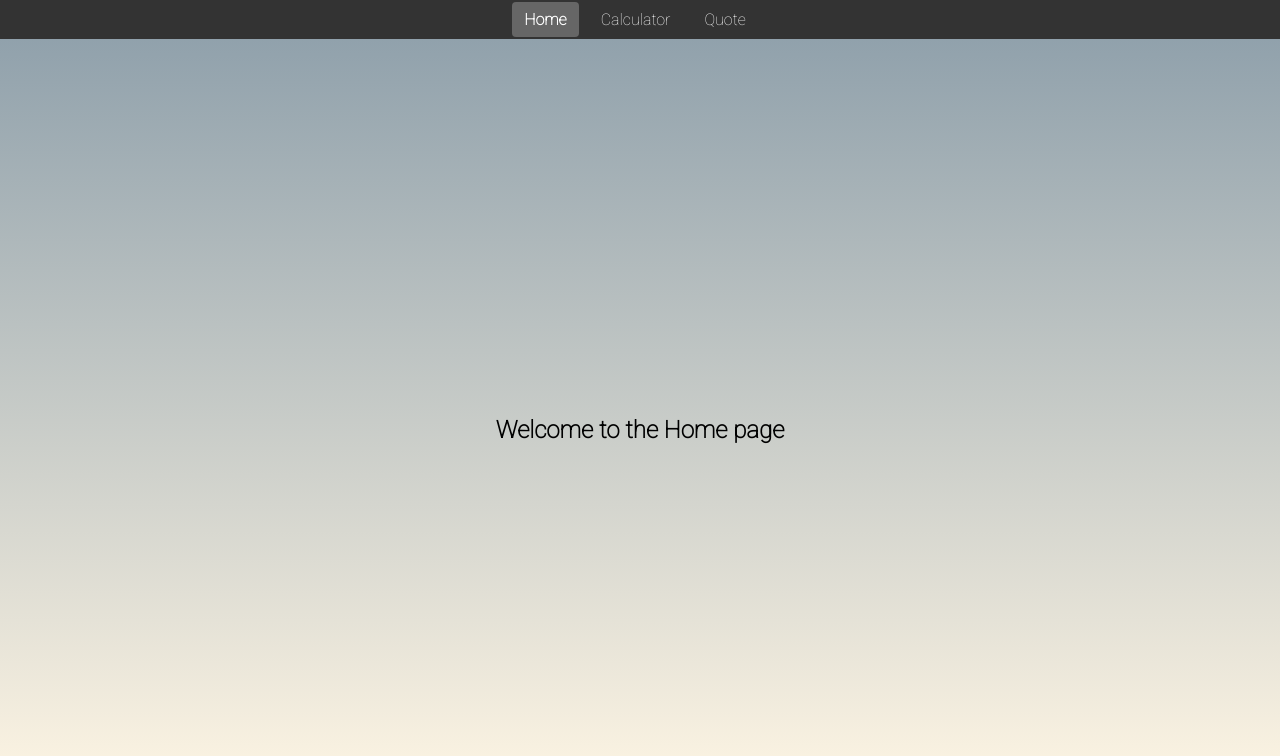
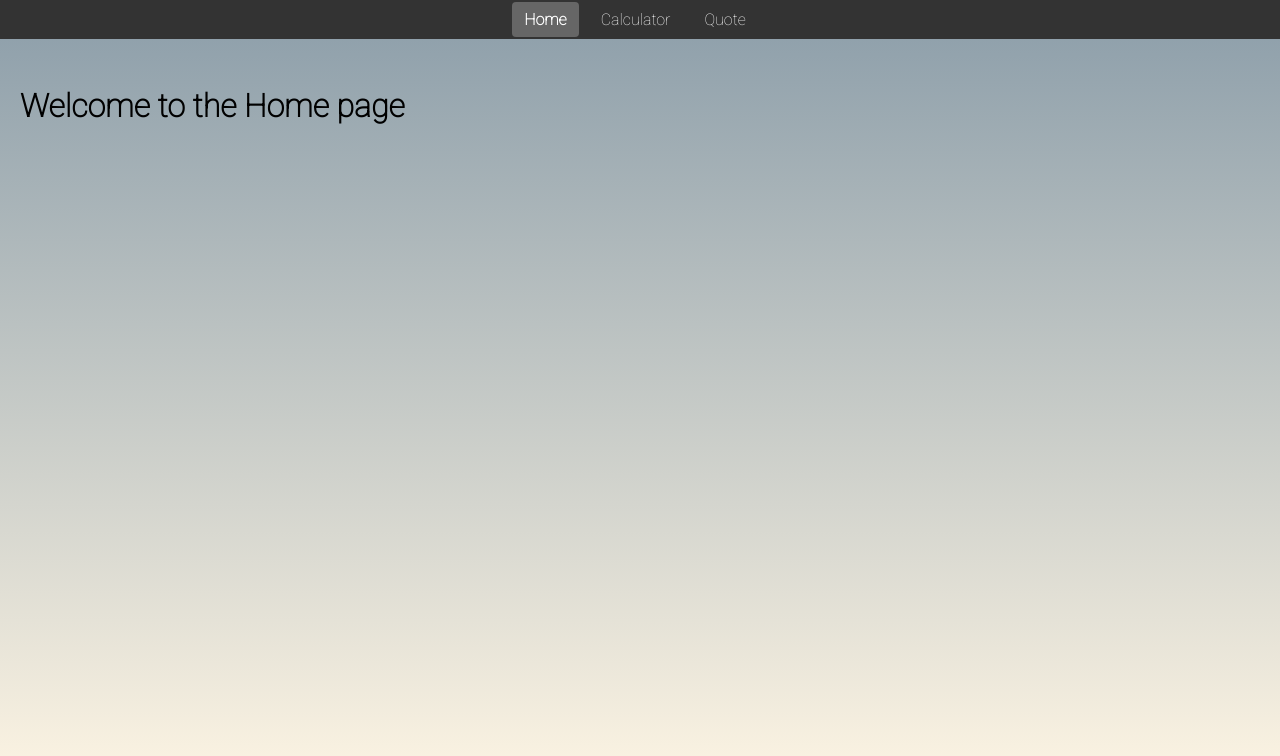
Before and after one commit to ClarenceAtim/MathMagicians, a React (Create React App) app: page / in a window 1280 px wide. Shown: the top 756 px of the page. Built offline with nearby package versions, Linux system fonts and the light colour scheme.

Commit message:
Update Style for Calculator

```diff
--- a/src/components/Calculator.css
+++ b/src/components/Calculator.css
@@ -7,11 +7,22 @@ body {
 }
 
 body {
-  display: flex;
-  justify-content: center;
-  align-items: center;
   font-family: 'Roboto', sans-serif;
   background: linear-gradient(#8b9da9, #fff6e4);
+}
+
+.main {
+  display: flex;
+  justify-content: space-evenly;
+}
+
+h2 {
+  font-size: 2rem;
+}
+
+.cover {
+  border: 1px solid black;
+  padding: 3rem;
 }
 
 .calculator {
```
